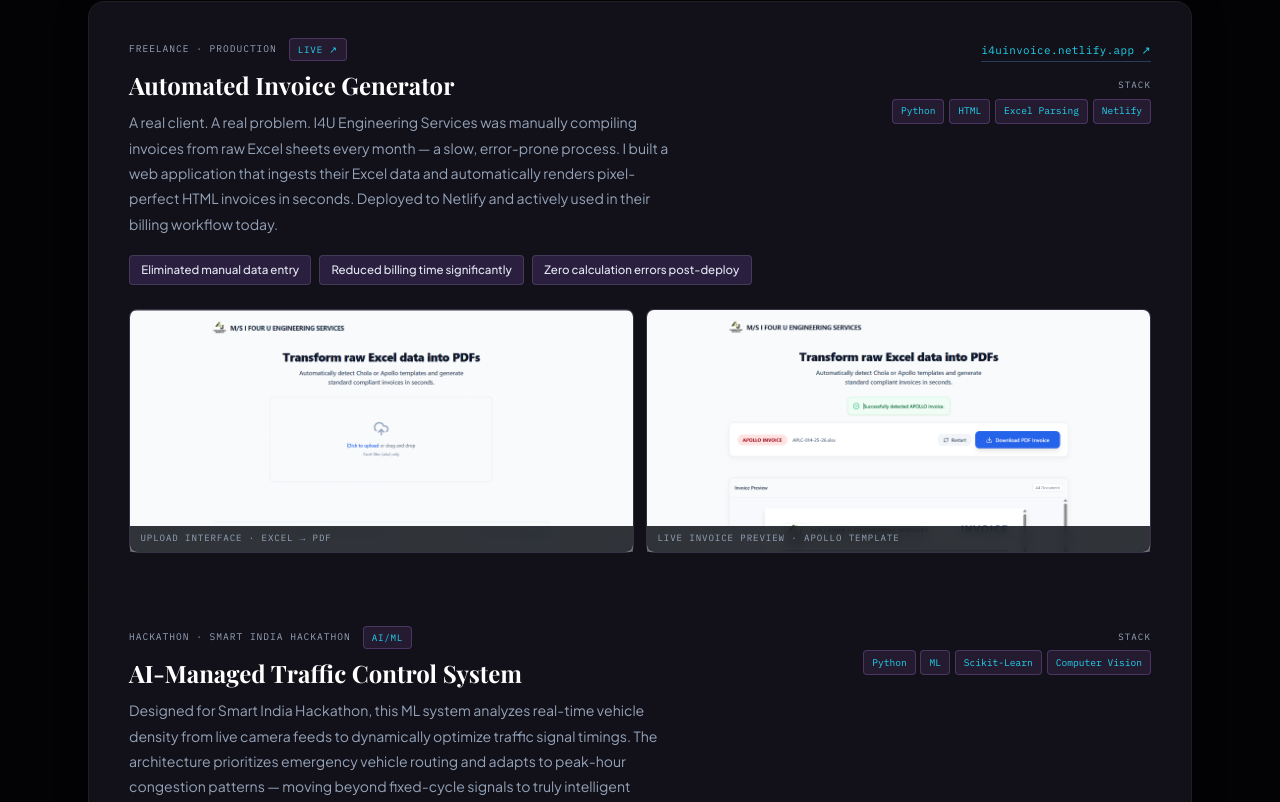
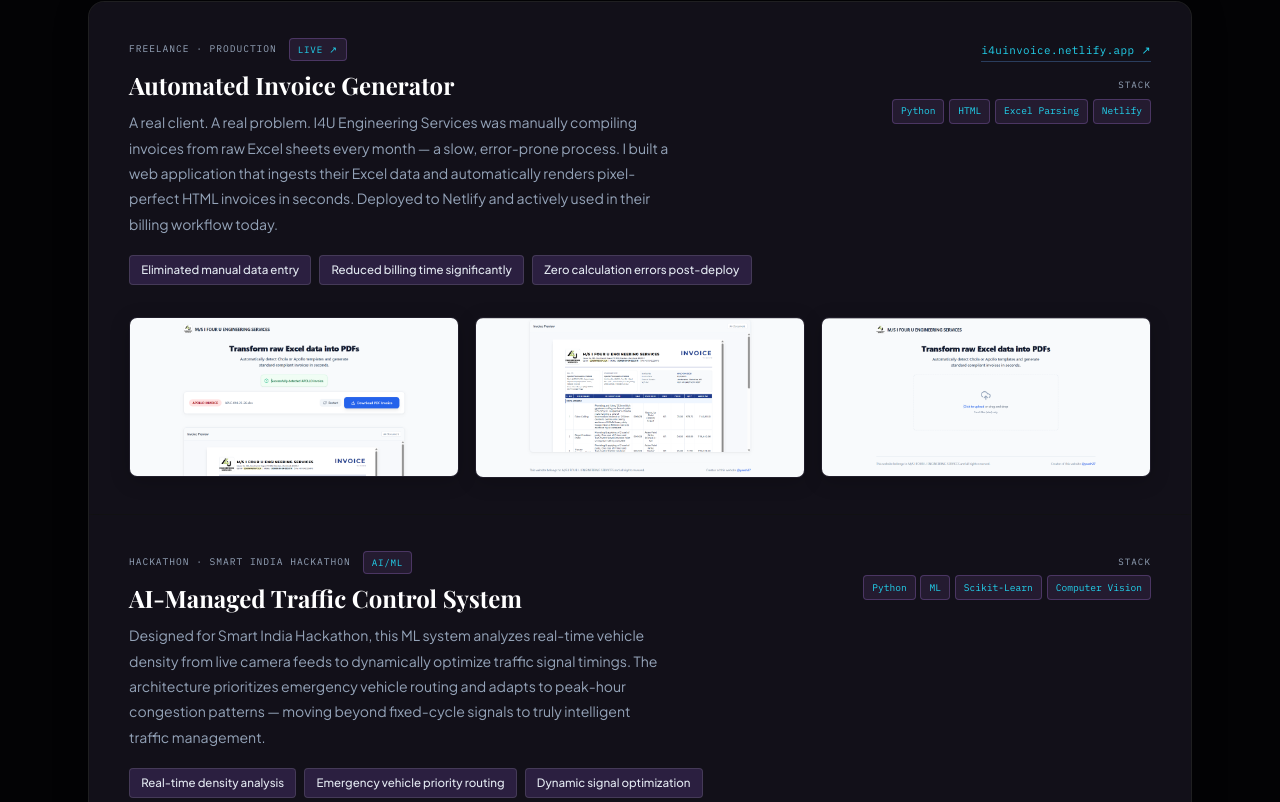
Before and after one commit to yashanand969-max/portfolio, a plain HTML site: page index.html in a window 1280 px wide. Shown: the part 2849-3651 px from the top of the page. Drawn offline with nearby package versions, Linux system fonts and the light colour scheme; a web font is replaced by a local one.

Commit message:
Update project screenshots layout

```diff
--- a/index.html
+++ b/index.html
@@ -1133,43 +1133,31 @@
   /* ——— PROJECT SCREENSHOTS ——— */
   .project-screenshots {
     display: grid;
-    grid-template-columns: 1fr 1fr;
-    gap: 0.75rem;
-    margin-top: 1.5rem;
+    grid-template-columns: repeat(auto-fit, minmax(200px, 1fr));
+    gap: 1rem;
+    margin-top: 2rem;
+    align-items: start;
   }
 
   .screenshot-frame {
     border-radius: var(--radius);
     overflow: hidden;
-    border: 1px solid var(--border2);
+    border: 1px solid var(--border);
     position: relative;
-    background: var(--bg3);
-    transition: border-color 0.2s, transform 0.2s;
+    background: var(--bg2);
+    box-shadow: 0 4px 20px rgba(0,0,0,0.2);
+    transition: transform 0.3s ease, box-shadow 0.3s ease;
   }
 
   .screenshot-frame:hover {
-    border-color: rgba(59,130,246,0.4);
-    transform: translateY(-2px);
+    transform: translateY(-4px);
+    box-shadow: 0 8px 30px rgba(192, 132, 252, 0.15);
   }
 
   .screenshot-frame img {
     width: 100%;
+    height: auto;
     display: block;
-    object-fit: cover;
-  }
-
-  .screenshot-label {
-    position: absolute;
-    bottom: 0; left: 0; right: 0;
-    background: rgba(13,17,23,0.85);
-    font-family: var(--mono);
-    font-size: 0.57rem;
-    color: var(--muted);
-    letter-spacing: 0.1em;
-    text-transform: uppercase;
-    padding: 0.35rem 0.65rem;
-    backdrop-filter: blur(6px);
-    font-weight: 400;
   }
 
   .project-card.showcase { grid-template-columns: 1fr; gap: 0; }
@@ -1489,14 +1477,9 @@
         </div>
       </div>
       <div class="project-screenshots">
-        <div class="screenshot-frame">
-          <img src="i4u-1.png" alt="Invoice Generator — Upload UI" />
-          <div class="screenshot-label">Upload interface · Excel → PDF</div>
-        </div>
-        <div class="screenshot-frame">
-          <img src="i4u-2.png" alt="Invoice Generator — Generated Invoice Preview" />
-          <div class="screenshot-label">Live invoice preview · Apollo template</div>
-        </div>
+        <div class="screenshot-frame"><img src="i4u-2.png" alt="Invoice Generator — Interface 1" /></div>
+        <div class="screenshot-frame"><img src="i4u-3.png" alt="Invoice Generator — Interface 2" /></div>
+        <div class="screenshot-frame"><img src="i4u-1.png" alt="Generated Invoice Preview" /></div>
       </div>
     </div>
 
```
